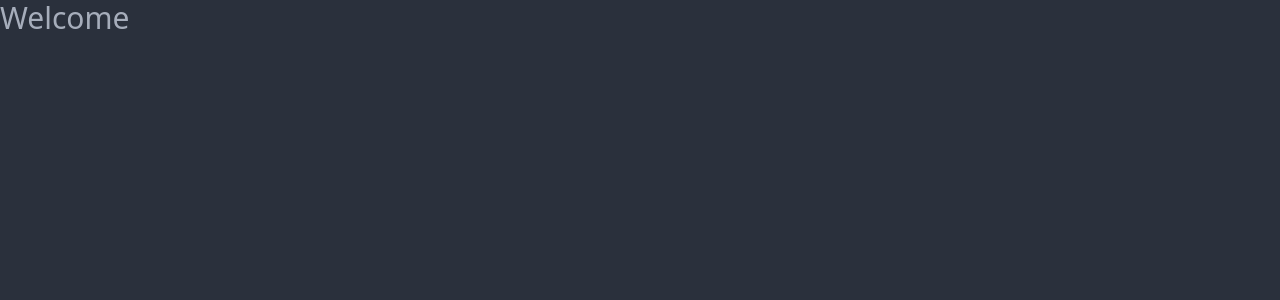
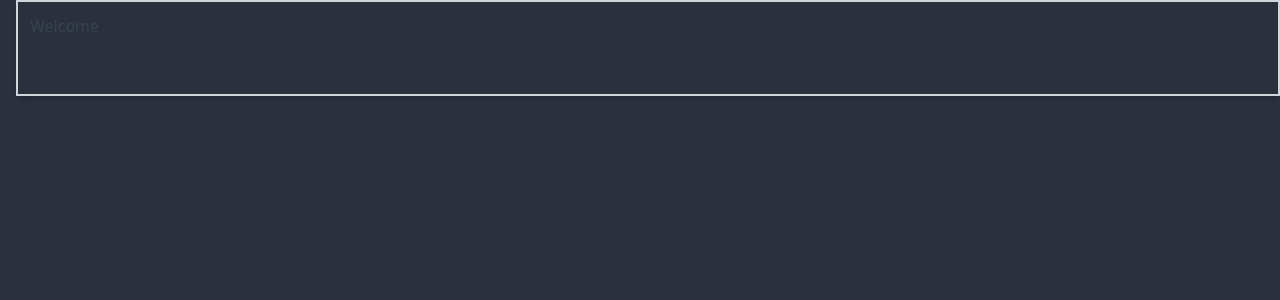
Before and after one commit to AdriCQ/supizza-pwa, a Vue app: page / in a window 1280 px wide. Shown: the top 300 px of the page. Built offline with nearby package versions, Linux system fonts and the light colour scheme.

Commit message:
setup eslint prettier

```diff
--- a/src/App.vue
+++ b/src/App.vue
@@ -1,6 +1,7 @@
-
 <template>
-	<div class="text-3xl">
-		Welcome
-	</div>
+  <div
+    class="ml-4 flex h-24 border-2 border-gray-300 p-3 text-gray-700 shadow-md"
+  >
+    Welcome
+  </div>
 </template>
```
Also changed, not shown: package.json (+7 -0 lines), 1 other file (tests, documents, lock files or other folders).
